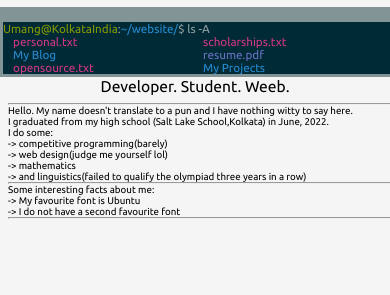
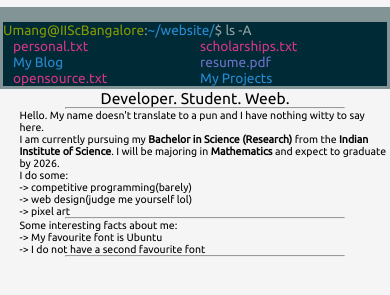
Before and after one commit to ZeroDawn0D/ZeroDawn0D.github.io, a plain HTML site: page index.html in a window 390 px wide. Shown: the part 39-334 px from the top of the page. Drawn offline with Linux system fonts and the light colour scheme.

Commit message:
updated info

```diff
--- a/css/style.css
+++ b/css/style.css
@@ -6,6 +6,7 @@
 a, a:hover, a:focus, a:active{
 	text-decoration: none;
 }
+
 
 
 html{
@@ -24,6 +25,7 @@ html{
 }
 .terminal{
 	display: inline-block;
+	box-sizing: border-box;
 	text-align: left;
 	background-color: #002b36;
 	color: #93a1a1;
@@ -33,7 +35,7 @@ html{
 	width: 75%;
 	font-size: 1.5vw;
 	margin-top: 10px;
-
+	margin-right: 0px;
 
 }
 .neon{
@@ -87,22 +89,30 @@ html{
 	font-size: 4vw;
 }
 .small_text{
-	margin: 8px;
 	display: inline-block;
 	text-align: left;
-	font-size: 1vw;
-	width: 75%
+	font-size: 1.3vw;
+	width: 75%;
 
 }
 
 @media only screen and (max-width: 800px) {
+	hr{
+		width: 75%;
+		position: relative;
+		left: 50%;
+		transform: translate(-50%,0%);
+	}
+	.terminal-container{
+		width:  100vw;
+	}
 	.terminal{
-		font-size: 3vw;
+		font-size: 3.5vw;
 		width: 100%;
 	}
 	.small_text{
-		font-size:2.5vw;
-		width: 100%;
+		font-size:2.7vw;
+		width: 95%;
+		float: right;
 	}
-
 }
--- a/index.html
+++ b/index.html
@@ -17,7 +17,7 @@
 		</div>
 		<div class = "terminal-container">
 			<div class = "terminal">
-				<span class = "neon">Umang@KolkataIndia</span>:<span class = "blue">~/website/</span>$ ls -A
+				<span class = "neon">Umang@IIScBangalore</span>:<span class = "blue">~/website/</span>$ ls -A
 				<div class = "results">
 					<span class = "elem_magenta" id = "personal">personal.txt</span>
 					<span class = "elem_magenta" id = "sch">scholarships.txt</span>
--- a/js/script.js
+++ b/js/script.js
@@ -15,12 +15,12 @@ var personal_head = "Developer. Student. Weeb."
 var personal_body = (
 	hr
 	+ "Hello. My name doesn't translate to a pun and I have nothing witty to say here." +br
-	+ "I graduated from my high school (Salt Lake School,Kolkata) in June, 2022." + br
+	+ "I am currently pursuing my <b>Bachelor in Science (Research)</b> from the <b>Indian Institute of Science</b>. "
+	+ "I will be majoring in <b>Mathematics</b> and expect to graduate by 2026." + br
 	+ "I do some:" + br
 	+ "-> competitive programming(barely)" + br
 	+ "-> web design(judge me yourself lol)" + br
-	+ "-> mathematics" + br
-	+ "-> and linguistics(failed to qualify the olympiad three years in a row)" + br
+	+ "-> pixel art" + br
 	+ hr
 	+ "Some interesting facts about me:" + br
 	+ "-> My favourite font is Ubuntu" + br
```
